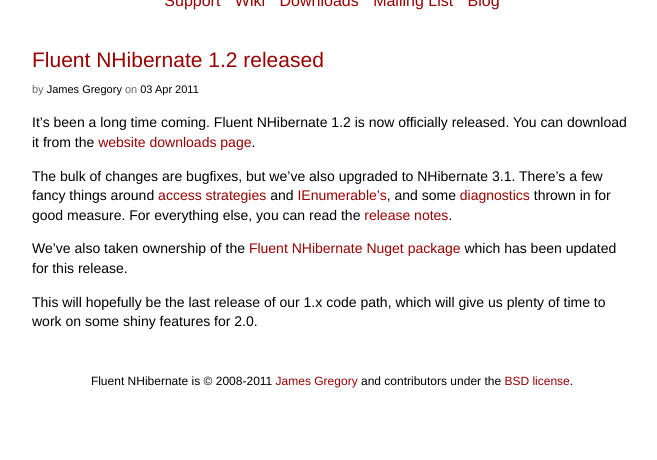
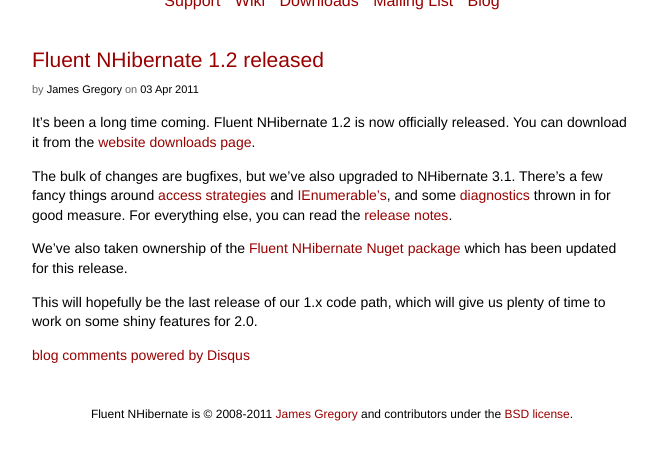
Before and after one commit to jagregory/fnh-site, a Jekyll site: the page built from blog/_posts/2011-04-03-fluent-nhibernate-1.2-released.md, in a window 1280 px wide, cut to the strip 370-830 px from the top of the page. Shown: the whole strip, without its empty margins (308-965 px from the left). Built offline with Jekyll 4.4.1, drawn with Linux system fonts in a browser that asks for light colours; comment, search, counter and statistics services are not loaded; some of the changed lines change nothing that is shown.

Commit message:
Added disqus comments

```diff
--- a/_layouts/blog.html
+++ b/_layouts/blog.html
@@ -34,6 +34,21 @@
       <p class="meta">by <span>{{ page.author }}</span> on <span>{{ page.date | date_to_string }}</span></p>
 
       {{ content }}
+
+      <div id="disqus_thread"></div>
+      <script type="text/javascript">
+          var disqus_shortname = 'fluentnhibernate';
+          var disqus_identifier = '{{ permalink }}';
+          var disqus_url = '{{permalink}}';
+
+          (function() {
+              var dsq = document.createElement('script'); dsq.type = 'text/javascript'; dsq.async = true;
+              dsq.src = 'http://' + disqus_shortname + '.disqus.com/embed.js';
+              (document.getElementsByTagName('head')[0] || document.getElementsByTagName('body')[0]).appendChild(dsq);
+          })();
+      </script>
+      <noscript>Please enable JavaScript to view the <a href="http://disqus.com/?ref_noscript">comments powered by Disqus.</a></noscript>
+      <a href="http://disqus.com" class="dsq-brlink">blog comments powered by <span class="logo-disqus">Disqus</span></a>
     </div>
 
     <p class="copy">Fluent NHibernate is &copy; 2008-2011 <a href="http://jagregory.com">James Gregory</a> and contributors under the
```
